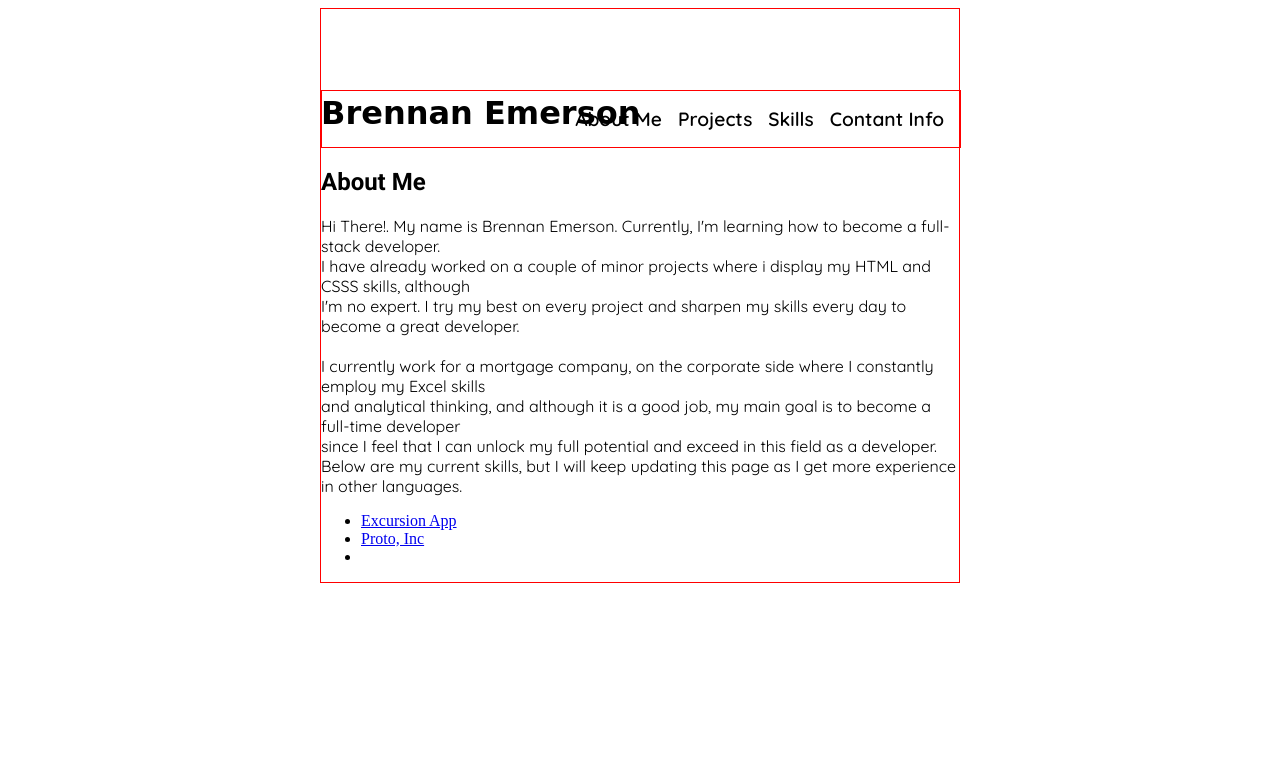
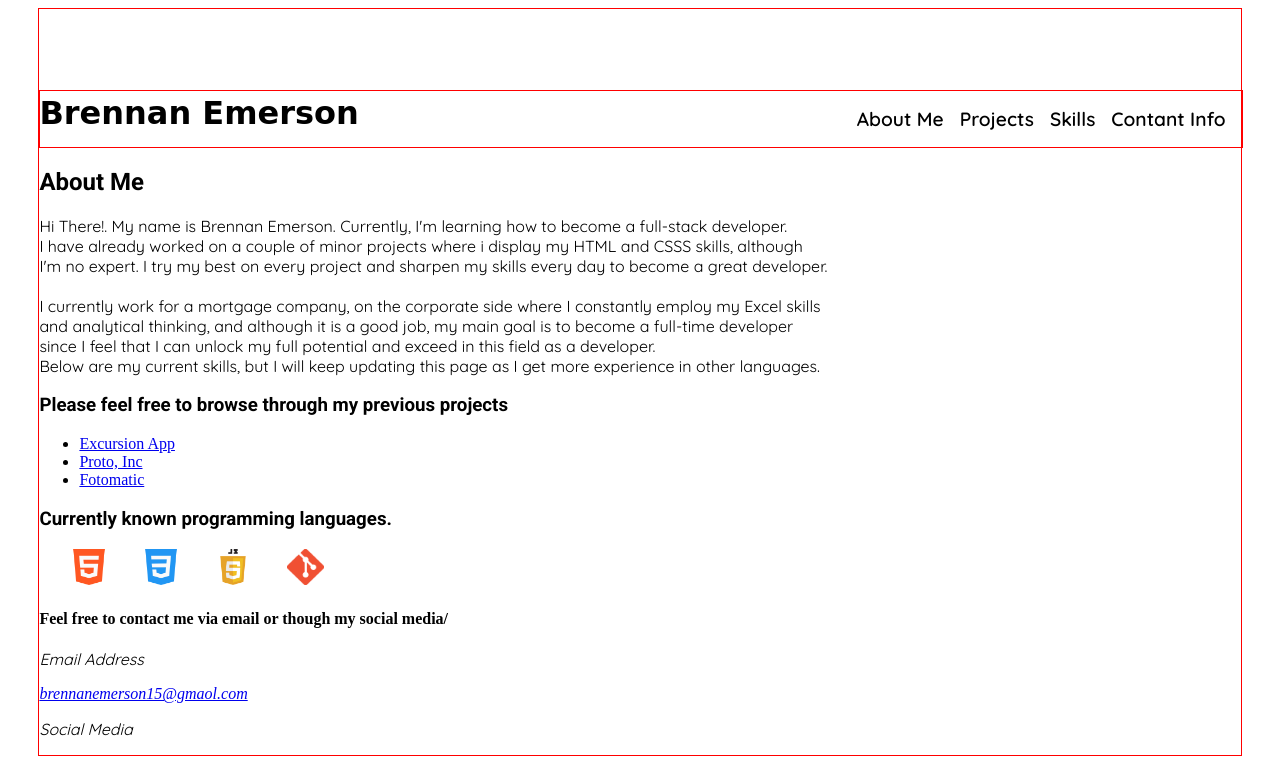
Before and after one commit to Bemerson95/Portfolio-Website, a plain HTML site: page index.html in a window 1280 px wide. Drawn offline with Linux system fonts and the light colour scheme; a web font is replaced by a local one.

Commit message:
Major changes to the page's content
Added an about me section, a skills section displaying the different programming languages I know and software, and currently adding a footer section that will show my email address and my social media.

```diff
--- a/index.html
+++ b/index.html
@@ -2,21 +2,18 @@
 <html lang="en">
 
 <head>
-    <meta charset="UTF-8">
-    <meta http-equiv="X-UA-Compatible" content="IE=edge">
-    <meta name="viewport" content="width=device-width, initial-scale=1.0">
-    <link rel="stylesheet" href="./resources/CSS/style.css">
-    <link
-        href="https://fonts.googleapis.com/css2?family=Abril+Fatface&family=Quicksand:wght@400;600;700&family=Roboto:ital,wght@0,400;0,700;1,400&family=Sansita+Swashed:wght@400;700&family=Smooch+Sans:wght@400;600&display=swap"
-        rel="stylesheet">
+    <meta charset="UTF-8" />
+    <meta http-equiv="X-UA-Compatible" content="IE=edge" />
+    <meta name="viewport" content="width=device-width, initial-scale=1.0" />
+    <link rel="stylesheet" href="./resources/CSS/style.css" />
+    <link href="https://fonts.googleapis.com/css2?family=Abril+Fatface&family=Quicksand:wght@400;600;700&family=Roboto:ital,wght@0,400;0,700;1,400&family=Sansita+Swashed:wght@400;700&family=Smooch+Sans:wght@400;600&display=swap" rel="stylesheet" />
     <title>Brennan Emerson | My portfolio</title>
 </head>
 
 <body>
     <header role="heading">
         <h1>Brennan Emerson</h1>
-        <section id="nav-bar" role="menubar"
-            aria-label="Navigation bar displaying about me, projects and skills sections">
+        <section id="nav-bar" role="menubar" aria-label="Navigation bar displaying about me, projects and skills sections">
             <div id="nav-container">
                 <nav role="navigation">
                     <ul>
@@ -32,34 +29,84 @@
     <main role="main" aria-label="Main section displying a brief autobiography of the author">
         <div id="main-container">
             <h2>About Me</h2>
-            <p>Hi There!. My name is Brennan Emerson. Currently, I'm learning how to become a full-stack developer.<br>
-                I have already worked on a couple of minor projects where i display my HTML and CSSS skills,
-                although<br>
-                I'm no expert. I try my best on every project and sharpen my skills every day to become a great
-                developer.
-                <br>
-                <br>
-                I currently work for a mortgage company, on the corporate side where I constantly employ my Excel
-                skills<br>
-                and analytical thinking, and although it is a good job, my main goal is to become a full-time
-                developer<br>
-                since I feel that I can unlock my full potential and exceed in this field as a developer. <br>
-                Below are my current skills, but I will keep updating this page as I get more experience in other
-                languages. </p>
+            <p>
+                Hi There!. My name is Brennan Emerson. Currently, I'm learning how to become a full-stack developer.<br /> I have already worked on a couple of minor projects where i display my HTML and CSSS skills, although <br /> I'm no expert. I try
+                my best on every project and sharpen my skills every day to become a great developer.
+                <br />
+                <br /> I currently work for a mortgage company, on the corporate side where I constantly employ my Excel skills <br /> and analytical thinking, and although it is a good job, my main goal is to become a full-time developer <br /> since
+                I feel that I can unlock my full potential and exceed in this field as a developer. <br /> Below are my current skills, but I will keep updating this page as I get more experience in other languages.
+            </p>
         </div>
 
         <section id="projects" role="complementary" aria-label="Section of the website displying the author's front-end projects">
             <div id="projects-container">
+                <h3>Please feel free to browse through my previous projects</h3>
                 <ul>
-                    <li><a href="https://bemerson95.github.io/Excursion-App/" target="_blank">Excursion App</a></li>
-                    <li><a href="https://bemerson95.github.io/Proto-Inc/" target="_blank">Proto, Inc</a></li>
-                    <li></li>
-                </ul>
+                    <li>
+                        <a href="https://bemerson95.github.io/Excursion-App/" target="_blank">Excursion App</a
+              >
+            </li>
+            <li>
+              <a href="https://bemerson95.github.io/Proto-Inc/" target="_blank"
+                >Proto, Inc</a
+              >
+            </li>
+            <li>
+              <a href="https://bemerson95.github.io/Fotomatic/" target="_blank"
+                >Fotomatic</a
+              >
+            </li>
+          </ul>
+        </div>
+      </section>
 
-            </div>
+      <section
+        id="skills"
+        role="complementary"
+        aria-label="displays the different programming languages  the aithor knoes"
+      >
+        <div class="feutered skills">
+          <div class="skills-container">
+            <h3>Currently known programming languages.</h3>
+          </div>
 
-        </section>
+          <div class="skills-image-container">
+            <img
+              src="./resources/images/HTML.png"
+              alt="Display a the HTML, CSS and javascript icons"
+            />
+            <img
+              src="./resources/images/css.png"
+              alt="Displays the css icon."
+            />
+            <img src="./resources/images/js.png" alt="Displays the js icon" />
+            <img
+              src="./resources/images/git icon.png"
+              alt="Dsiplays the git icon"
+            />
+            <img
+              src="./resources/images/GitHub-Mark-Light-120px-plus.png"
+              alt="Displays the github icon"
+            />
+          </div>
+        </div>
+      </section>
     </main>
-</body>
-
+    <footer id="footer" role="doc-footnote">
+      <section
+        id="containt info"
+        role="contentinfo"
+        aria-label="Author's contact information"
+      >
+        <h4>Feel free to contact me via email or though my social media/</h4>
+        <address>
+          <p>Email Address</p>
+          <a href="mailto:brennanemerson15@gmail.com"
+            >brennanemerson15@gmaol.com</a
+          >
+          <p>Social Media</p>
+        </address>
+      </section>
+    </footer>
+  </body>
 </html>
--- a/resources/CSS/style.css
+++ b/resources/CSS/style.css
@@ -1,33 +1,60 @@
-body{
+body {
     font-size: 16px;
     border: 1px solid red;
-    margin-left: 25%;
-    margin-right: 25%;
+    margin-left: 3%;
+    margin-right: 3%;
 }
-h1{
+
+h1 {
     position: relative;
     top: 4rem;
-    font-family: 'Sansita Swashed', cursive;;
+    font-family: 'Sansita Swashed', cursive;
+    ;
 }
-h2{
+
+h2 {
     font-family: 'Roboto', sans-serif;
 }
-p{
-    font-family: 'Quicksand', sans-serif;;
+
+h3 {
+    font-family: 'Roboto', sans-serif;
 }
-nav{
+
+p {
+    font-family: 'Quicksand', sans-serif;
+    ;
+}
+
+img {
+    backface-visibility: hidden;
+}
+
+nav {
     display: inline-flex;
     border: 1px solid red;
     width: 100%;
     justify-content: flex-end;
 }
-nav ul{
+
+body hr {
+    background-color: red;
+}
+
+nav ul {
     display: inline-flex;
     list-style-type: none;
     font-family: 'Quicksand', sans-serif;
-    font-weight:600 ;
+    font-weight: 600;
 }
-nav ul li{
+
+nav ul li {
     font-size: 1.2rem;
     margin-right: 1rem;
 }
+
+#skills img {
+    display: inline-block;
+    height: auto;
+    width: 3%;
+    margin-left: 2rem;
+}
```
Also changed, not shown: resources/images/GitHub-Mark-Light-120px-plus.png (added), resources/images/HTML, CSS, JS.png (added), resources/images/HTML.png (added), resources/images/css.png (added), resources/images/git icon.png (added), resources/images/js.png (added).
